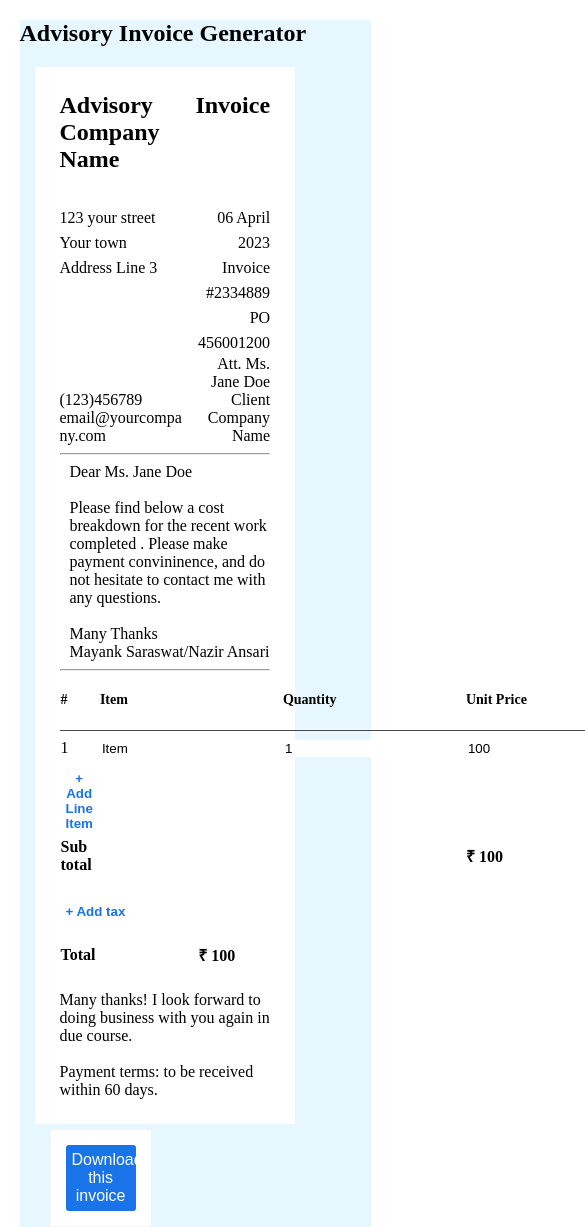
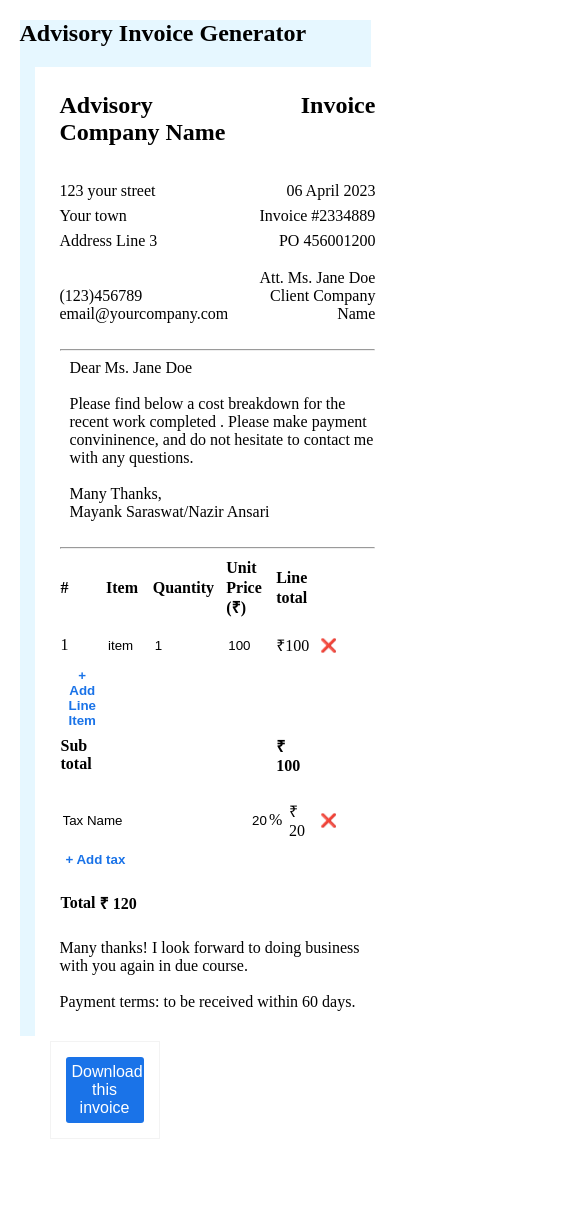
Before and after one commit to NazirAnsari/tax-demo, a React (Create React App) app: page / in a window 390 px wide. Shown: the top 1227 px of the page, 585 px wide, since content can reach past the window. After the commit the page ends 1041 px from the top, so only its background shows below. Built offline with nearby package versions, Linux system fonts and the light colour scheme.

Commit message:
Calculations working

```diff
--- a/package.json
+++ b/package.json
@@ -9,6 +9,7 @@
     "react": "^18.2.0",
     "react-dom": "^18.2.0",
     "react-scripts": "5.0.1",
+    "uuid": "^9.0.0",
     "web-vitals": "^2.1.4"
   },
   "scripts": {
--- a/src/components/index.jsx
+++ b/src/components/index.jsx
@@ -1,6 +1,5 @@
 import React from 'react'
 import './textInvoice.css';
-// import TableInvoice from './tableInvoice';
 import Table from './table';
 
 export default function Index() {
@@ -42,7 +41,7 @@ export default function Index() {
               </div>
             </div>
 
-          </div>
+          </div><br/>
           <hr/>
           <div className="invoiceMessage" contentEditable="true">
             <span >Dear Ms. Jane Doe</span> <br /> <br />
@@ -50,12 +49,11 @@ export default function Index() {
               convininence, and do not hesitate to contact me with any questions.
             </span>
             <br /><br />
-            <span>Many Thanks</span> <br />
+            <span>Many Thanks,</span> <br />
             <span>Mayank Saraswat/Nazir Ansari</span>
 
-          </div><hr/>
+          </div><br/><hr/>
 
-          {/* <TableInvoice /> */}
           <Table/>
           <div className="greetings"  contentEditable="true">
             <span>Many thanks! I look forward to doing business with you again in due course. </span>
--- a/src/components/table.jsx
+++ b/src/components/table.jsx
@@ -1,116 +1,130 @@
 import React, { useEffect, useState } from 'react';
+import { v4 as uuid } from 'uuid';
 
 function Table() {
-  const [currentID, setCurrID] = useState(2);
-  const [currentTaxID, setCurrTaxID] = useState(2);
-  const [data, setData] = useState([
-    { uid: 1, itemDescription: 'Item', quantity: 1, unitPrice: 100, lineTotal: 100 }
-  ]);
-  const [subTotal, setsubTotal] = useState(100);
-  const [grandTotal, setGrandTotal] = useState(0);
-  const [taxCal, setTaxCal] = useState(0)
-  const [tax, setTax] = useState([])
+
+  const [items, setItems] = useState([{
+    itemID: uuid(),
+    itemDescription: "item",
+    quantity: 1,
+    unitPrice: 100,
+    lineTotal: 100
+  }]);
+
+  const [taxes, setTaxes] = useState([{
+    taxID: uuid(),
+    taxName: 'Tax Name',
+    taxPercentage: 20,
+    taxAmount: 20
+  }])
+
+  const [subTotal, setsubTotal] = useState(100)
+  const [totalWithTax, setTotalWithTax] = useState(120)
+
+  useEffect(()=>{
+      const newSubTotal = items.reduce((accumulator, item) => accumulator + item.lineTotal, 0)
+      setsubTotal(newSubTotal);
+      setTaxes(taxes.map((tax)=>{
+        const newTaxAmount = Math.round((tax.taxPercentage*newSubTotal)/100)
+        return {...tax, taxAmount:newTaxAmount}
+      }))
+  },[items])
 
 
-  const addTax = () => {
-    setCurrTaxID(currentTaxID+1);
-    setTax((prevVal) => {
-      return [...prevVal, {uid: currentTaxID, taxName: 'Tax name', taxPercent: 20 , taxAmount: 20 }]
+  useEffect(()=>{
+    const newTotalWithTax = taxes.reduce((accumulator, tax) => accumulator + tax.taxAmount, 0)
+    setTotalWithTax(newTotalWithTax+subTotal);
+  }, [items, taxes])
+
+
+  const addItem = () => {
+    setItems((prev) => {
+      return [...prev, {
+        itemID: uuid(),
+        itemDescription: "item",
+        quantity: 1,
+        unitPrice: 100,
+        lineTotal: 100
+      }]
     })
-    console.log(tax);
   }
 
-  const deleteTaxRows = (delTaxID) => {
-    setTax(tax.filter((row)=>row.uid!=delTaxID));
-  }
-
-  const handleChangeTax = (e, taxID) => {
+  const handleItemChange = (e, changeItemID) => {
     const fieldName = e.target.name;
     const value = e.target.value;
-
-    setTax(
-      tax.map((row) => {
-        if (row.uid == taxID) {
-          if (fieldName == 'taxPercent') {
-
-            const newTaxAmount = Math.round(subTotal*value/100);
-            return { ...row, ['taxAmount']: newTaxAmount, [fieldName]: value };
-
-          } else {
-            return { ...row, [fieldName]: value };
-          }
-        }
-        return row;
-      })
-    );
-
-  }
-
-  const addRow = () => {
-    setCurrID(currentID + 1);
-
-    setData((prevVal) => {
-      return [...prevVal, { uid: currentID, itemDescription: 'Item', quantity: 1, unitPrice: 100, lineTotal: 100 }]
-    })
-    updateTaxAmount();
-
-  };
-console.log(tax);
-
-  const deleteRow = (e, rowID) => {
-    setData(data.filter((row) => row.uid != rowID));
-  };
-
-  const handleChange = (e, id) => {
-
-    const fieldName = e.target.name;
-    const value = e.target.value
-    setData(
-      data.map((row) => {
-        if (row.uid == id) {
+    validateInput(fieldName, value);
+    setItems(
+      items.map((item) => {
+        if (item.itemID == changeItemID) {
           if (fieldName == 'quantity' || fieldName == 'unitPrice') {
 
             const otherFieldName = fieldName == 'quantity' ? 'unitPrice' : 'quantity';
-            const newLineTotal = value * row[otherFieldName];
-            return { ...row, ['lineTotal']: newLineTotal, [fieldName]: value };
+            const newLineTotal = value * item[otherFieldName];
+            return { ...item, ['lineTotal']: newLineTotal, [fieldName]: value };
 
           } else {
-            return { ...row, [fieldName]: value };
+            return { ...item, [fieldName]: value };
           }
         }
-        return row;
+        return item;
       })
     );
-
-    // const newSubTotal = calSubTotal();
-    // setsubTotal(newSubTotal);
-  };
-
-  const updateTaxAmount = ()=>{
-    setTax(
-      tax.map((row) => {
-
-
-            const newTaxAmount = Math.round(subTotal*row.taxPercent/100);
-            return { ...row, ['taxAmount']: newTaxAmount};
-
-      })
-    )
   }
 
+  const deleteItem = (delItemID) => {
+    setItems(items.filter(item=> item.itemID!=delItemID))
+  }
 
+const addTax = () => {
+  const newTaxAmount = Math.round(subTotal*0.2)
+  setTaxes((prev) => {
+    return [...prev, {
+      taxID: uuid(),
+      taxName: 'Tax Name',
+      taxPercentage: 20,
+      taxAmount: newTaxAmount
+    }]
+  })
+}
 
-  useEffect(() => {
-    const newSubTotal = data.reduce((accumulator, currentElement) => accumulator + currentElement.lineTotal, 0)
-    setsubTotal(newSubTotal);
-    const newTaxCal = tax.reduce((accumulator, currentElement) => accumulator + currentElement.taxAmount, 0)
+const deleteTax = (delTaxID)=>{
+  setTaxes(taxes.filter(tax=> tax.taxID!=delTaxID))
+}
 
-    setTaxCal(newTaxCal)
-    setGrandTotal(taxCal + newSubTotal)
+const handleTaxChange = (e, changeTaxID) => {
+  const fieldName = e.target.name;
+  const value = e.target.value
+    setTaxes(
+      taxes.map((tax) => {
+        if (tax.taxID == changeTaxID) {
+          if (fieldName == "taxPercentage") {
 
-  }, [data,tax])
+            const newTaxAmount = Math.round(value * subTotal /100);
+            return { ...tax, taxAmount: newTaxAmount, [fieldName]: value };
 
+          } else {
+            return { ...tax, [fieldName]: value };
+          }
+        }
+        return tax;
+      })
+    );
+}
 
+function validateInput(fieldName, value){
+  if(fieldName == "itemDescription" && value.length==0){
+    alert ("Can't be null");
+    return false;
+  }
+  if(fieldName =="quantity" && value.length==0){
+    alert("Can't be null");
+    return false;
+  }
+  if(fieldName =="unitPrice" && value.length==0){
+    alert("Can't be null");
+    return false;
+  }
+}
 
   return (
     <div>
@@ -120,23 +134,22 @@ console.log(tax);
             <th>#</th>
             <th>Item</th>
             <th>Quantity</th>
-            <th contentEditable="true">Unit Price</th>
+            <th contentEditable="true">Unit Price (₹)</th>
             <th>Line total</th>
             <th></th>
           </tr>
         </thead>
         <tbody>
-          {data.map((row, index) => (
-            <tr key={row.uid}>
+          {items.map((item, index) => (
+            <tr key={item.taxID}>
               <td>{index + 1}</td>
               <td>
                 <input
                   type="text"
                   name="itemDescription"
-                  value={row.itemDescription}
+                  value={item.itemDescription}
                   onChange={(e) => {
-                    console.log(e.target);
-                    handleChange(e, row.uid)
+                    handleItemChange(e, item.itemID)
                   }
                   }
                 />
@@ -145,65 +158,62 @@ console.log(tax);
                 <input
                   type="number"
                   name="quantity"
-                  value={row.quantity}
+                  value={item.quantity}
                   onChange={(e) => {
-                    console.log(e.target);
-                    handleChange(e, row.uid)
+                    handleItemChange(e, item.itemID)
                   }}
-
                 />
               </td>
               <td>
                 <input
                   type="number"
                   name="unitPrice"
-                  value={row.unitPrice}
+                  value={item.unitPrice}
                   onChange={(e) => {
-                    console.log(e.target);
-                    handleChange(e, row.uid)
+                    handleItemChange(e, item.itemID)
                   }}
 
                 />
               </td>
-              <td type="number" name="lineTotal" onChange={(e) => handleChange(e, row.uid)}>
-              ₹{row.lineTotal}
+              <td type="number" name="lineTotal" onChange={(e) => handleItemChange(e, item.itemID)}>
+                ₹{item.lineTotal}
               </td>
               <td>
-                <button className = "remove" uid={row.uid} onClick={(e) => deleteRow(e, row.uid)}>X</button>
+                <button className="remove" onClick={() => deleteItem(item.itemID)}>❌</button>
               </td>
             </tr>
           ))}
         </tbody>
         <tfoot>
           <tr>
-            <button className="addNewItem"  onClick={() => addRow()}>+ Add Line Item</button>
+            <button className="addNewItem" onClick={() => addItem()}>+ Add Line Item</button>
           </tr>
           <tr>
-          <td contentEditable="true"><b>Sub total</b></td>
-          <td></td>
-          <td></td>
-          <td><b>₹ {subTotal}</b></td>
-        </tr>
+            <td contentEditable="true"><b>Sub total</b></td>
+            <td></td>
+            <td></td><td></td>
+            <td><b>₹ {subTotal}</b></td>
+          </tr>
         </tfoot>
-        </table><br/>
+      </table><br />
 
-        <table>
-        {tax.map((taxRow, index) => (
-          <tr key={index}>
-            <input type='text'name='taxName' value={taxRow.taxName} onChange={(e)=>handleChangeTax(e, taxRow.uid)} />
-            {/* <td className="taxName" onChange={(e)=>handleChangeTax(e, taxRow.uid)} contentEditable="true">{taxRow.taxName}</td> */}
-            <input type='number'name='taxPercent' value={taxRow.taxPercent} onChange={(e)=>handleChangeTax(e, taxRow.uid)} />
-            {/* <td className='taxPercent' onChange={(e)=>handleChangeTax(e, taxRow.uid)} contentEditable="true">{taxRow.taxPercent}%</td> */}
-            <td className='taxAmount'>₹ {taxRow.taxAmount}<button className='remove' onClick={()=>deleteTaxRows(taxRow.uid)}>X</button></td>
-            {/* <td className='remove' onClick={deleteTaxRows}>X</td> */}
+      <table>
+
+        {taxes.map((tax)=>(
+          <tr>
+            <td><input contentEditable="true" name="taxName" onChange={(e)=>handleTaxChange(e, tax.taxID)} value={tax.taxName} /></td>
+            <td><input contentEditable="true" name="taxPercentage" onChange={(e)=>handleTaxChange(e, tax.taxID)} value={tax.taxPercentage} className='textRight'/>%</td>
+            <td name="taxAmount">₹ {tax.taxAmount}</td>
+            <td>
+                <button className="remove" onClick={() => deleteTax(tax.taxID)}>❌</button>
+              </td>
           </tr>
         ))}
-
-        <tr><button className="addNewItem" onClick={addTax}>+ Add tax</button></tr><br/>
+        <tr><button className="addNewItem" onClick={()=>addTax()}>+ Add tax</button></tr><br/>
         <tr>
           <td contentEditable="true"><b>Total</b></td>
           <td></td>
-          <td><b>₹ {grandTotal}</b></td>
+          <td><b>₹ {totalWithTax}</b></td>
         </tr>
       </table>
     </div>
--- a/src/components/textInvoice.css
+++ b/src/components/textInvoice.css
@@ -21,6 +21,7 @@
     padding: 15px;
     margin-left: 30px;
     text-align: center;
+    position: fixed;
 }
 
 .rightBoxDownloadBtn {
@@ -112,10 +113,6 @@
     margin-left: 10px;
 }
 
-.invoiceTable {
-    margin-top: 48px;
-}
-
 table {
     width: 100%;
     border-collapse: collapse;
@@ -126,25 +123,12 @@ input{
     border:none
 }
 
-table .number {
-    width: 20px;
-}
-
-table .description {
-    width: auto;
-}
-
 table thead tr th {
-    font-size: 14px;
+    font-size: 16px;
     line-height: 20px;
     font-weight: 600;
     text-align: left;
     padding-bottom: 10px;
-}
-
-.invoice-table th {
-    padding: 8px;
-    width: 110px;
 }
 
 td {
@@ -154,7 +138,6 @@ td {
 
 .remove {
     color: red;
-    margin-left: 8px;
     cursor: pointer;
     border: none;
     background-color: white;
@@ -169,76 +152,22 @@ td {
     background-color: white;
 }
 
-.invoiceTotal {
-    margin-bottom: 20px;
-    margin-top: 24px;
-}
-
-.subtotal{
-    margin-bottom: 10px;
-    width: 100%;
-}
-
-.subtotalLeft {
-    font-size: 16px;
-    line-height: 20px;
-    font-weight: 600;
-    position: relative;
-    width: 82%;
-    display: inline-block;
-}
-.subtotalValue {
-    font-size: 16px;
-    line-height: 20px;
-    font-weight: 600;
-    position: relative;
-}
-
-.tax{
-    margin-bottom: 5px;
-    width: 100%;
-}
-
-.taxName{
-    font-size: 16px;
-    line-height: 20px;
-    font-weight: 600;
-    position: relative;
-    width: 82%;
-    display: inline-block;
-}
-
-.taxValue{
-    font-size: 16px;
-    line-height: 20px;
-    font-weight: 600;
-    position: relative;
-}
-
-.grandTotal{
-    margin-top: 10px;
-    width: 100%;
-}
-
-.invoiceGrandTotal{
-    font-size: 16px;
-    line-height: 20px;
-    font-weight: 600;
-    position: relative;
-    width: 80%;
-    display: inline-block;
-}
-.grandTotal span{
-    font-size: 16px;
-    line-height: 20px;
-    font-weight: 600;
-    position: relative;
-}
-
 .greetings{
     margin-top: 24px;
 }
 
-th{
-    border-bottom: 1px solid rgb(76, 73, 73);
+input{
+    width:80%;
 }
+
+@media  screen and (max-width: 768px) {
+    .leftSideBox, table{
+        width: 90%;
+        display: block;
+    }
+    .main-div {
+        width: 90%;
+        margin: auto;
+        font-family: none;
+    }
+}
```
Also changed, not shown: src/components/tableInvoice.jsx (deleted, +0 -168 lines), 1 other file (tests, documents, lock files or other folders).
